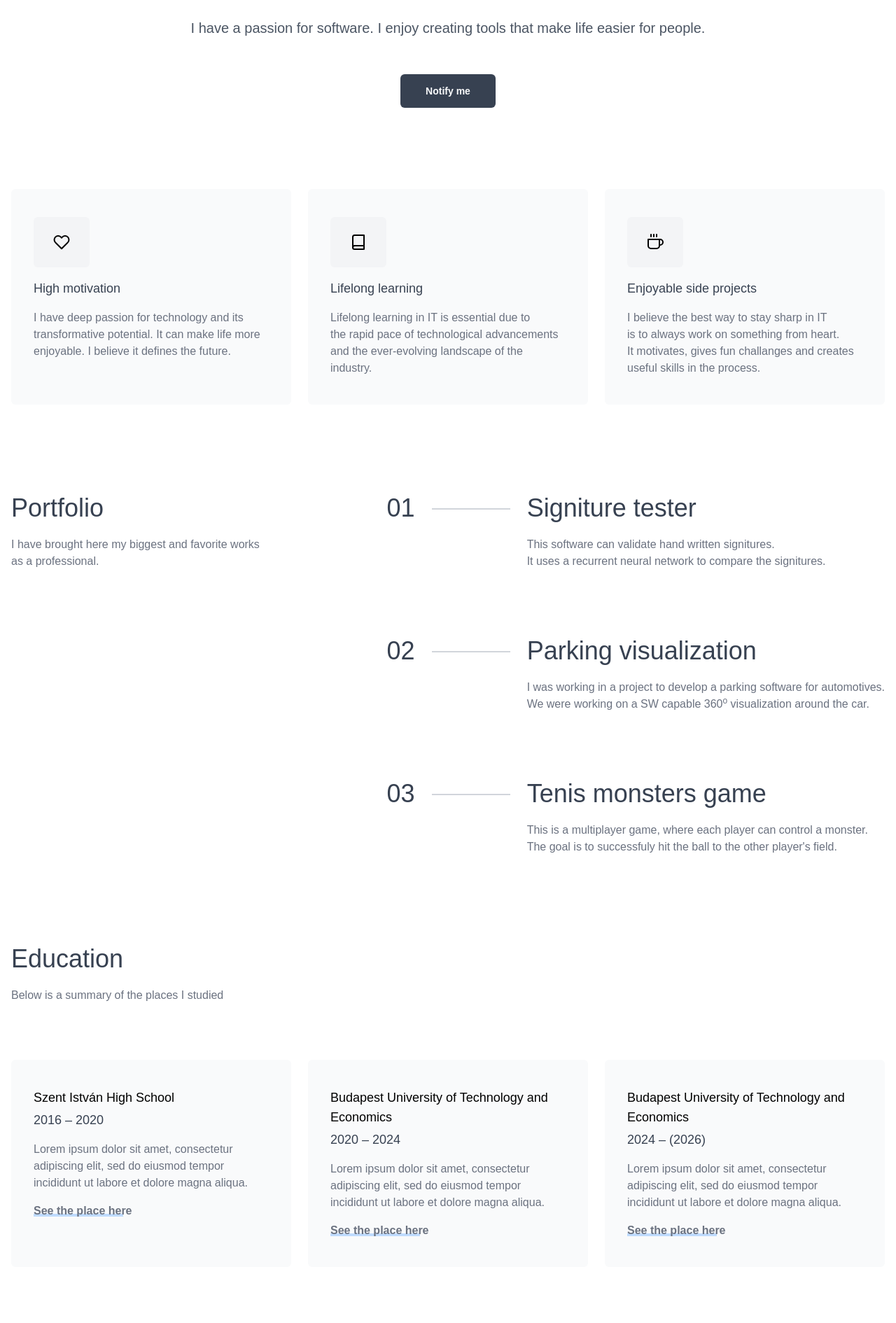
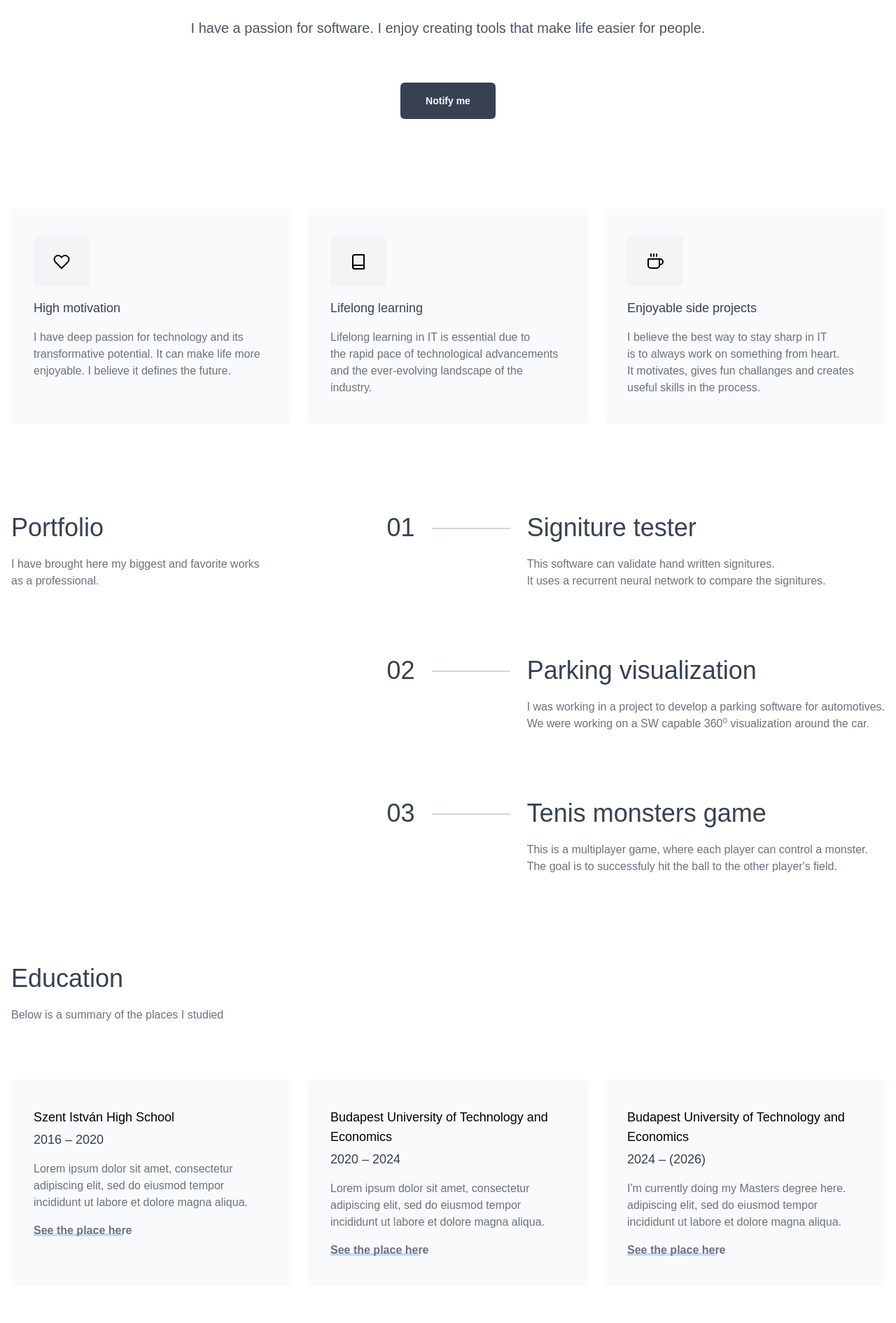
Before and after one commit to pacsinta/MyPage, a Next.js app: page / in a window 1280 px wide. Shown: the part 850-2740 px from the top of the page at 70% size. Built offline with nearby package versions, Linux system fonts and the light colour scheme.

Commit message:
Send verification email

```diff
--- a/app/api/emails/send.ts
+++ b/app/api/emails/send.ts
@@ -6,7 +6,7 @@ interface Values {
 
 export const sendEmail = async (values: Values) => {
     try {
-        const response = await fetch('/api/send', {
+        const responseMe = await fetch('/api/sendtome', {
             method: 'POST',
             headers: {
                 'Content-Type': 'application/json',
@@ -14,10 +14,26 @@ export const sendEmail = async (values: Values) => {
             body: JSON.stringify(values),
         });
 
-        if (response.ok) {
+        if (responseMe.ok) {
             console.log('Email sent successfully!');
         } else {
-            const errorDetails = await response.json();
+            const errorDetails = await responseMe.json();
+            console.error('Error sending email:', errorDetails.message);
+        }
+
+
+        const responseSender = await fetch('/api/sendtosender', {
+            method: 'POST',
+            headers: {
+                'Content-Type': 'application/json',
+            },
+            body: JSON.stringify(values),
+        });
+
+        if (responseSender.ok) {
+            console.log('Email sent successfully!');
+        } else {
+            const errorDetails = await responseSender.json();
             console.error('Error sending email:', errorDetails.message);
         }
     } catch (error) {
--- /dev/null
+++ b/app/api/sendtome/route.ts
@@ -0,0 +1,28 @@
+import { Resend } from 'resend';
+import { NextRequest, NextResponse } from 'next/server';
+import { EmailTemplate } from '@/app/components /Email-template';
+
+const resend = new Resend(process.env.RESEND_TOKEN);
+
+export async function POST(req: NextRequest) {
+    if (req.method !== 'POST') {
+        return NextResponse.json({ message: 'Method not allowed' }, { status: 405 });
+    }
+
+    try {
+        const body = await req.json();
+        const { email, subject, emailBody } = body;
+
+        const response = await resend.emails.send({
+            to: 'patrik.csikos@proton.me',
+            from: 'patrik.csikos@workhard.coffee',
+            subject: subject,
+            react: EmailTemplate({ email, emailBody }),
+        });
+
+        return NextResponse.json({ message: 'Email sent', response }, { status: 200 });
+    } catch (error) {
+        console.error('Error sending email:', error);
+        return NextResponse.json({ message: 'Error sending email', error }, { status: 500 });
+    }
+}
--- a/app/api/send/route.ts
+++ b/app/api/sendtosender/route.ts
@@ -1,6 +1,6 @@
 import { Resend } from 'resend';
 import { NextRequest, NextResponse } from 'next/server';
-import { EmailTemplate } from '@/app/components /Email-template';
+import { EmailConfirmationTemplate } from '@/app/components /Email-template';
 
 const resend = new Resend(process.env.RESEND_TOKEN);
 
@@ -14,10 +14,10 @@ export async function POST(req: NextRequest) {
         const { email, subject, emailBody } = body;
 
         const response = await resend.emails.send({
-            to: 'patrik.csikos@proton.me',
-            from: 'Acme <onboarding@resend.dev>',
-            subject: subject,
-            react: EmailTemplate({ email, emailBody }),
+            to: email,
+            from: 'patrik.csikos@workhard.coffee',
+            subject: "Verification of: " + subject,
+            react: EmailConfirmationTemplate({ email, emailBody }),
         });
 
         return NextResponse.json({ message: 'Email sent', response }, { status: 200 });
--- a/app/components /Email-template.tsx
+++ b/app/components /Email-template.tsx
@@ -16,3 +16,19 @@ export const EmailTemplate: React.FC<Readonly<EmailTemplateProps>> = (
         </p>
     </div>
 );
+
+export const EmailConfirmationTemplate: React.FC<Readonly<EmailTemplateProps>> = (
+    {
+        email,
+        emailBody,
+    }
+) => (
+    <div>
+        <h4>Thank you for connecting with me!</h4>
+
+        <h5>Your message:</h5>
+        <p>
+            {emailBody}
+        </p>
+    </div>
+);
--- a/app/emailwriter.tsx
+++ b/app/emailwriter.tsx
@@ -5,6 +5,8 @@ import { sendEmail } from "./api/emails/send";
 import { useState } from "react";
 
 export default function EmailWriter() {
+    const [showModal, setShowModal] = useState(false);
+
     const [email, setEmail] = useState('');
     const [subject, setSubject] = useState('');
     const [emailBody, setBody] = useState('');
@@ -12,9 +14,10 @@ export default function EmailWriter() {
     const handleSubmit = (event: React.FormEvent) => {
         event.preventDefault();
         sendEmail({ email: email, subject: subject, emailBody: emailBody });
+        setShowModal(false);
     };
 
-    return (
+    const modal = showModal ? (
         <div className="fixed inset-0 bg-gray-600 bg-opacity-50 overflow-y-auto h-full w-full flex items-center justify-center z-20">
             <div className="p-8 border w-96 shadow-lg rounded-md bg-white">
                 <div className="text-center">
@@ -76,12 +79,25 @@ export default function EmailWriter() {
                         </form>
                     </div>
                     <div className="flex justify-center mt-4 w-full">
-                        <Link href="/" className="w-24 px-4 py-2 bg-gray-500 text-white text-base font-medium rounded-md shadow-sm hover:bg-gray-700 focus:outline-none focus:ring-2 focus:ring-gray-300">
+                        <button
+                            className="w-24 px-4 py-2 bg-gray-500 text-white text-base font-medium rounded-md shadow-sm hover:bg-gray-700 focus:outline-none focus:ring-2 focus:ring-gray-300"
+                            onClick={() => setShowModal(false)}>
                             Close
-                        </Link>
+                        </button>
                     </div>
                 </div>
             </div>
         </div >
+    ) : null;
+
+    return (
+        <div>
+            <button
+                className="px-7 py-3 md:px-9 md:py-4 font-medium md:font-semibold bg-gray-700 text-gray-50 text-sm rounded-md hover:bg-gray-50 hover:text-gray-700 transition ease-linear duration-500"
+                onClick={() => setShowModal(true)}>
+                Notify me
+            </button>
+            {modal}
+        </div>
     );
 }
--- a/app/page.tsx
+++ b/app/page.tsx
@@ -1,16 +1,9 @@
 import EmailWriter from "./emailwriter";
 import SocialLinks from "./sociallinks";
 
-type SearchParamProps = {
-  searchParams: Record<string, string> | null | undefined;
-};
-
-export default function Home({ searchParams }: SearchParamProps) {
-  const show = searchParams?.show;
-
+export default function Home() {
   return (
     <div>
-      {show ? <EmailWriter /> : null}
 
       <section className="py-10 md:py-16">
         <div className="container max-w-screen-xl mx-auto px-4">
@@ -26,7 +19,7 @@ export default function Home({ searchParams }: SearchParamProps) {
             <h6 className="font-medium text-gray-600 text-lg md:text-2xl uppercase mb-8">Patrik Csikós</h6>
             <h1 className="font-normal text-gray-900 text-4xl md:text-7xl leading-none mb-8">Junior Developer</h1>
             <p className="font-normal text-gray-600 text-md md:text-xl mb-16">I have a passion for software. I enjoy creating tools that make life easier for people.</p>
-            <a href="/?show=true" className="px-7 py-3 md:px-9 md:py-4 font-medium md:font-semibold bg-gray-700 text-gray-50 text-sm rounded-md hover:bg-gray-50 hover:text-gray-700 transition ease-linear duration-500">Notify me</a>
+            <EmailWriter />
           </div>
         </div>
       </section>
@@ -168,7 +161,10 @@ export default function Home({ searchParams }: SearchParamProps) {
             <div className="bg-gray-50 px-8 py-10 rounded-md">
               <h3 className="font-medium text-black text-lg mb-1">Budapest University of Technology and Economics</h3>
               <h4 className="font-medium text-gray-700 text-lg mb-4">2024 – (2026)</h4>
-              <p className="font-normal text-gray-500 text-md mb-4">Lorem ipsum dolor sit amet, consectetur <br /> adipiscing elit, sed do eiusmod tempor <br /> incididunt ut labore et dolore magna aliqua.</p>
+              <p className="font-normal text-gray-500 text-md mb-4">
+                I'm currently doing my Masters degree here. <br />
+                adipiscing elit, sed do eiusmod tempor <br />
+                incididunt ut labore et dolore magna aliqua.</p>
               <div className="relative">
                 <a href="https://www.vik.bme.hu/en/welcome-to-bme-vik/" className="font-semibold text-gray-500 text-md relative z-10">See the place here</a>
                 <span className="w-32 h-1 bg-blue-200 absolute bottom-1 left-0 z-0"></span>
```
